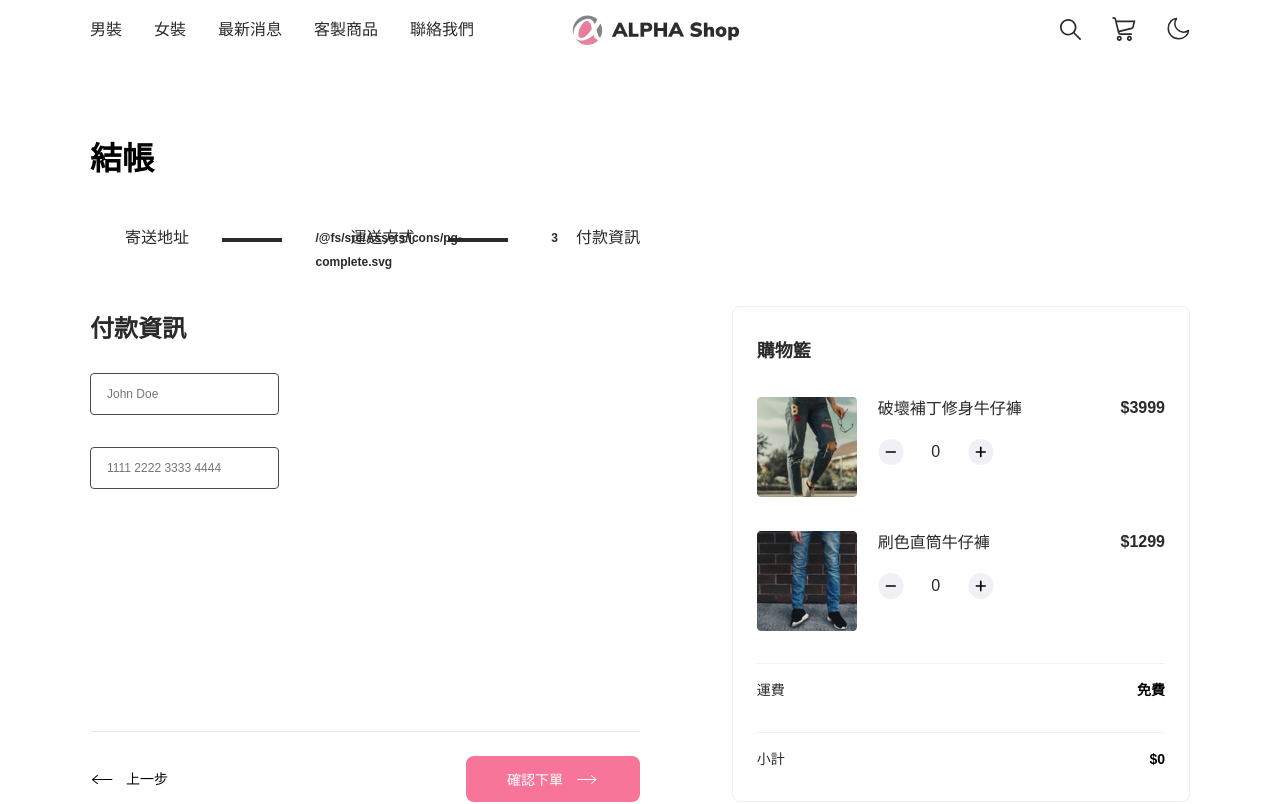
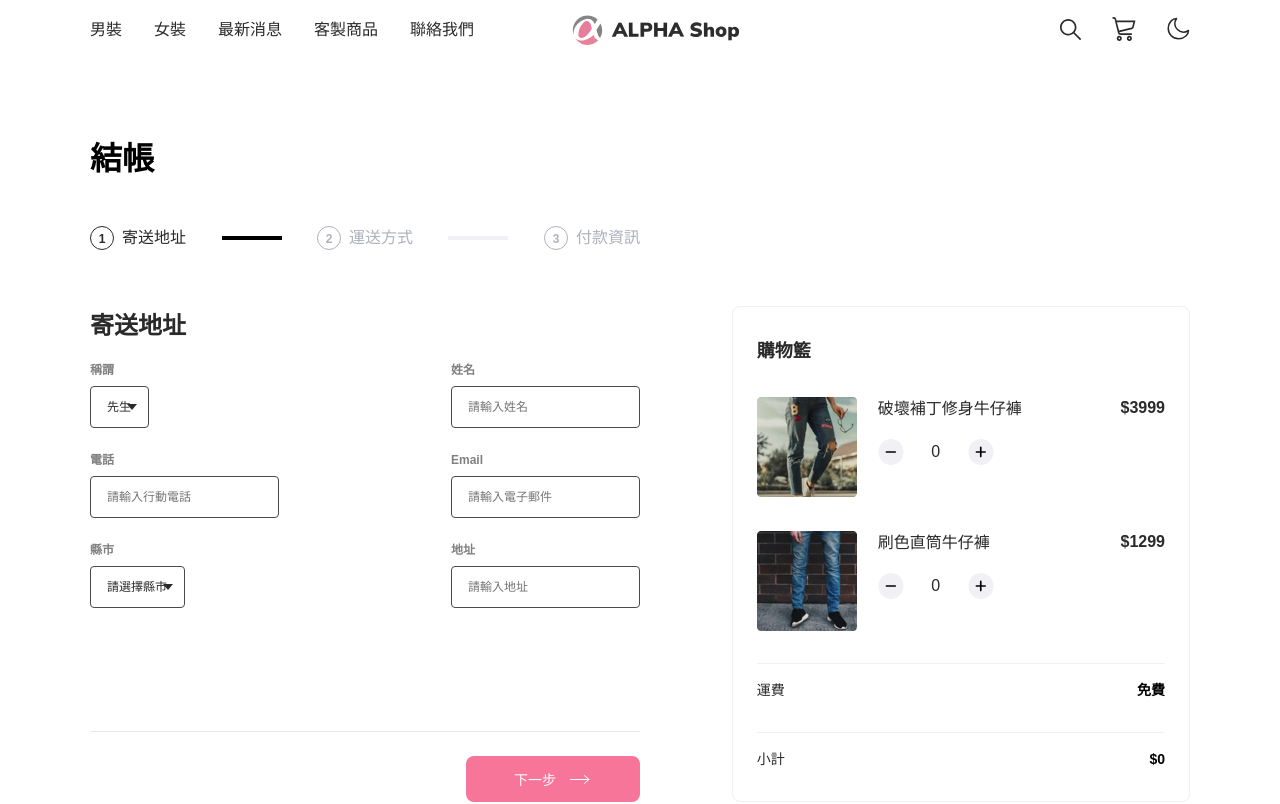
Before and after one commit to yinglin93/alpha-shop, a React (Create React App) app: page / in a window 1280 px wide. Shown: the top 804 px of the page. Built offline with nearby package versions, Linux system fonts and the light colour scheme.

Commit message:
fix StepProgress conditional rendering

```diff
--- a/src/components/Main/MainPage.jsx
+++ b/src/components/Main/MainPage.jsx
@@ -28,7 +28,7 @@ const RegisterTitle = styled.h2`
 `
 
 function MainPage() {
-  const [shopPhase, setShopPhase] = useState(3);
+  const [shopPhase, setShopPhase] = useState(1);
 
   return (
   <>
--- a/src/components/Main/StepProgress/StepProgress.jsx
+++ b/src/components/Main/StepProgress/StepProgress.jsx
@@ -1,31 +1,40 @@
 import './StepProgress.scss';
 import completeIcon from '../../../Assets/icons/pg-complete.svg'
+
+function ProgressGroup({progressLabel, phase, dataPhase, shopPhase}) {
+  return (
+    <>
+      <span className="progress-group" data-phase={dataPhase}>
+        <span className="progress-icon">
+          {shopPhase > phase ?
+          (<img className='icon' src={completeIcon} alt='completeIcon'/>) :
+          (<span className="text"
+            style={{color: shopPhase === phase? '#2A2A2A' : '#AFB1BD',
+                    borderColor: shopPhase === phase? '#2A2A2A' : '#AFB1BD'}}>
+            {phase}
+            </span>)}
+        </span>
+        <span className="progress-label" style={{color: shopPhase === phase ? '#2A2A2A' : '#AFB1BD'}}>{progressLabel}</span>
+      </span>
+    </>
+  );
+}
+
+function ProgressBar({dataOrder, shopPhase}) {
+  return (
+    <span className="progress-bar" data-order={dataOrder} style={{borderColor: shopPhase >= dataOrder ? '#000000' : '#F0F0F5'}}/>
+  );
+}
 
 function StepProgress({shopPhase}) {
   return (
     <>
       <section className="progress-container col col-12">
-        <span className="progress-group" data-phase="address">
-          <span className="progress-icon">
-            {/* {shopPhase>1? <span className="text"><completeIcon/></span> : <span className="text">1</span>} */}
-            <span className="complete"><completeIcon/></span>
-          </span>
-          <span className="progress-label">寄送地址</span>
-        </span>
-        <span className="progress-bar" data-order={1} />
-        <span className="progress-group" data-phase="shipping">
-          <span className="progress-icon">
-            <span className="text">{shopPhase > 2 ? completeIcon : 2}</span>
-          </span>
-          <span className="progress-label">運送方式</span>
-        </span>
-        <span className="progress-bar" data-order={2} />
-        <span className="progress-group" data-phase="credit-card">
-          <span className="progress-icon">
-            <span className="text">{shopPhase > 3 ? completeIcon : 3}</span>
-          </span>
-          <span className="progress-label">付款資訊</span>
-        </span>
+        <ProgressGroup progressLabel='寄送地址' phase={1} dataPhase='address' shopPhase={shopPhase}/>
+        <ProgressBar dataOrder='1' shopPhase={shopPhase}/>
+        <ProgressGroup progressLabel='運送方式' phase={2} dataPhase='shipping' shopPhase={shopPhase}/>
+        <ProgressBar dataOrder='2' shopPhase={shopPhase}/>
+        <ProgressGroup progressLabel='付款資訊' phase={3} dataPhase='credit-card' shopPhase={shopPhase}/>
       </section>
     </>
   );
--- a/src/components/Main/StepProgress/StepProgress.scss
+++ b/src/components/Main/StepProgress/StepProgress.scss
@@ -17,21 +17,21 @@ $screen-break-point: 749.5px;
     }
 }
 %current-text {
-    color: var(--progress-current-color);
+    color: #2A2A2A;
 }
 %current-icon {
     @extend %current-text;
     background-color: transparent;
-    border: 1px solid var(--progress-current-color);
+    border: 1px solid #2A2A2A;
     @extend %undone-phase;
 }
 %undone-text {
-    color: var(--progress-undone-color);
+    color: #AFB1BD;
 }
 %undone-icon {
     @extend %undone-text;
     background-color: transparent;
-    border: 1px solid var(--progress-undone-color);
+    border: 1px solid #AFB1BD;
     @extend %undone-phase;
 }
 %done-text {
@@ -62,12 +62,13 @@ section.progress-container {
 
     .progress-group {
         display: flex;
+        // align-items: center;
 
         .progress-icon {
             display: inline-block;
             position: relative;
-            width: 27px;
-            height: 27px;
+            width: 24px;
+            height: 24px;
             margin-right: 8px;
             border-radius: 50%;
 
@@ -80,7 +81,8 @@ section.progress-container {
                 font-weight: 700;
                 line-height: 24px;
                 text-align: center;
-                color: inherit;
+                border: 1px solid black;
+                border-radius: 50%;
             }
             .icon {
                 width: inherit;
```
Also changed, not shown: src/Assets/icons/pg-complete.svg.
